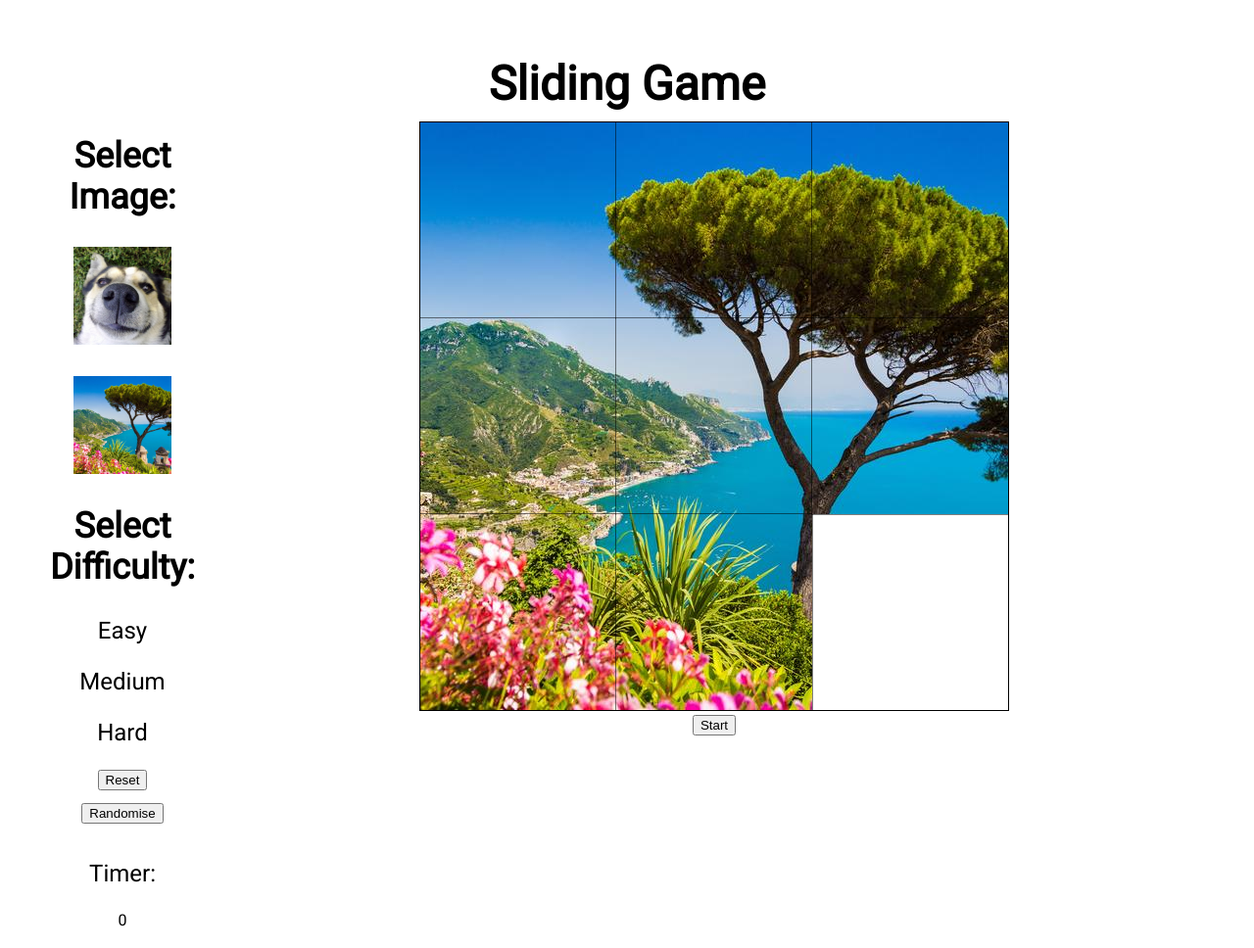
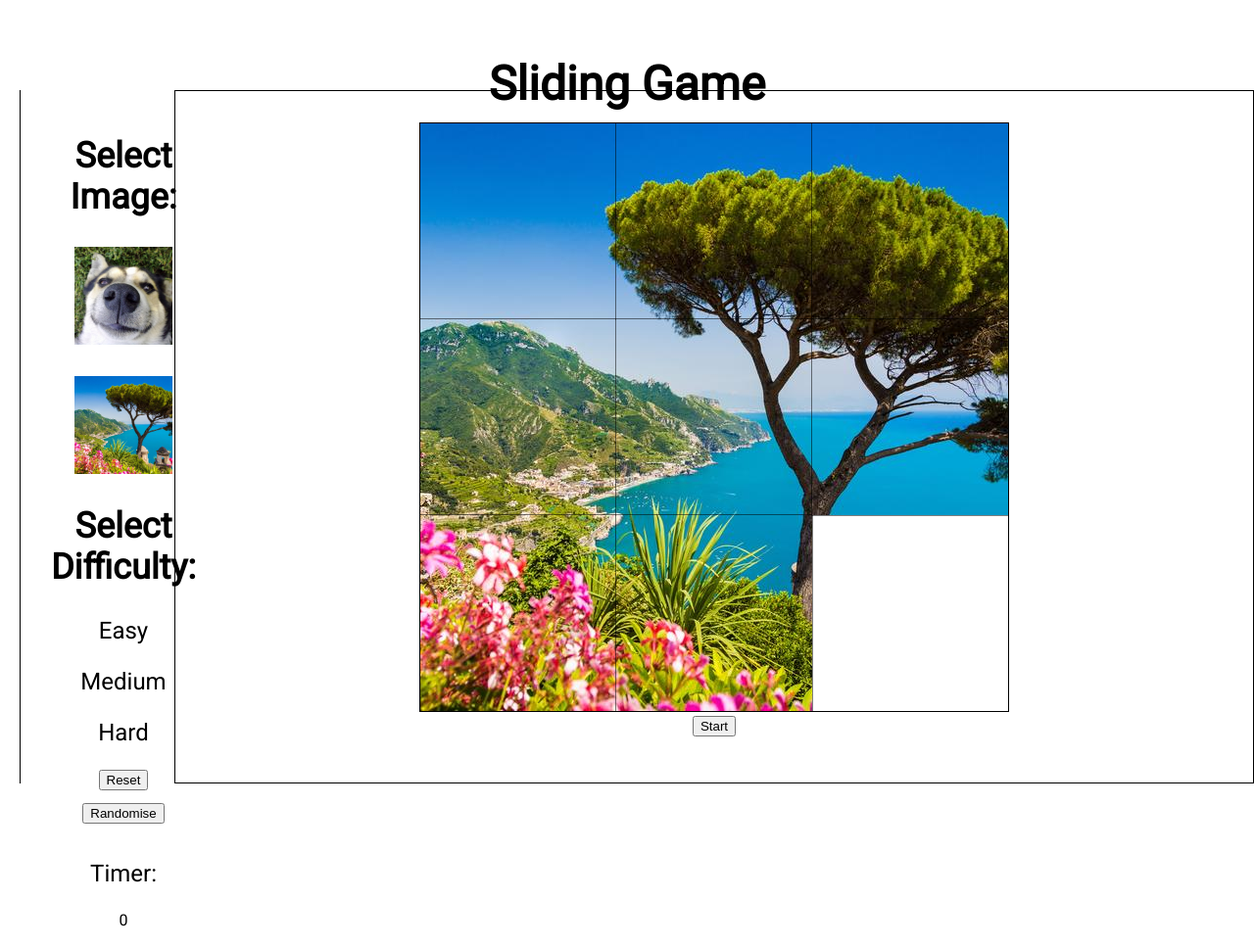
Before and after one commit to SlidingTile/SlidingTileRep, a PHP site: page / in a window 1280 px wide. Shown: the whole page at 98% size. Run offline with PHP 8.4, Linux system fonts and the light colour scheme.

Commit message:
Update lightStyle.css

```diff
--- a/code/production/css/lightStyle.css
+++ b/code/production/css/lightStyle.css
@@ -107,6 +107,7 @@
 		left: 178px; top: 92px; right: 0; bottom: 0;
 		padding: 2em;
 		text-align: center;
+		border: solid 1px black;
 	}
 
 	#sideBar {
@@ -115,6 +116,7 @@
 		width: 178px;
 		text-align: center;
 		padding: 1em;
+		border-left: solid 1px black;
 	}
 
 	#sideBar img{
```
